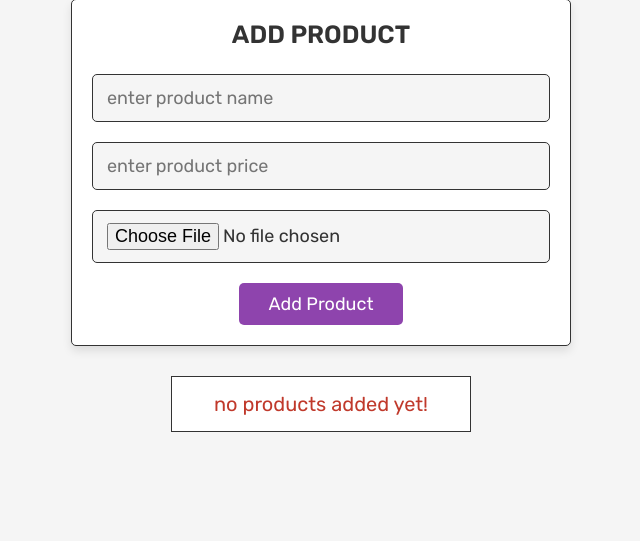
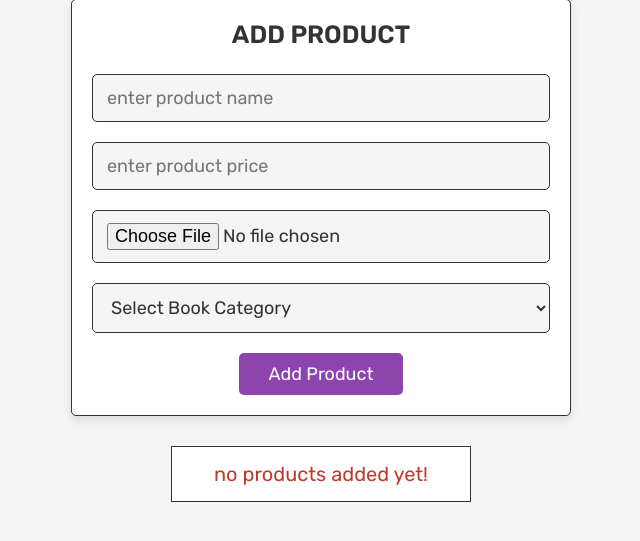
Before and after one commit to almir1512/Used-Volumes, a PHP site: page /admin_products.php in a window 1280 px wide. Shown: the part 167-708 px from the top of the page, without its empty margins (319-959 px from the left). Run offline with PHP 8.4, Linux system fonts and the light colour scheme; the visitor is signed in with stand-in values (Sample User, id 1); data that the repository does not hold is empty.

Commit message:
added category to the products

```diff
--- a/admin_products.php
+++ b/admin_products.php
@@ -14,6 +14,7 @@ if(isset($_POST['add_product'])){
 
    $name = mysqli_real_escape_string($conn, $_POST['name']);
    $price = $_POST['price'];
+   $category = $_POST['category'];
    $image = $_FILES['image']['name'];
    $image_size = $_FILES['image']['size'];
    $image_tmp_name = $_FILES['image']['tmp_name'];
@@ -24,7 +25,7 @@ if(isset($_POST['add_product'])){
    if(mysqli_num_rows($select_product_name) > 0){
       $message[] = 'product name already added';
    }else{
-      $add_product_query = mysqli_query($conn, "INSERT INTO `products`(name, price, image) VALUES('$name', '$price', '$image')") or die('query failed');
+      $add_product_query = mysqli_query($conn, "INSERT INTO `products`(name, price, category, image) VALUES('$name', '$price','$category', '$image')") or die('query failed');
 
       if($add_product_query){
          if($image_size > 2000000){
@@ -53,8 +54,9 @@ if(isset($_POST['update_product'])){
    $update_p_id = $_POST['update_p_id'];
    $update_name = $_POST['update_name'];
    $update_price = $_POST['update_price'];
+   $updated_category = $_POST['upd_category'];
 
-   mysqli_query($conn, "UPDATE `products` SET name = '$update_name', price = '$update_price' WHERE id = '$update_p_id'") or die('query failed');
+   mysqli_query($conn, "UPDATE `products` SET name = '$update_name', price = '$update_price',category='$updated_category' WHERE id = '$update_p_id'") or die('query failed');
 
    $update_image = $_FILES['update_image']['name'];
    $update_image_tmp_name = $_FILES['update_image']['tmp_name'];
@@ -115,6 +117,15 @@ if(isset($_POST['update_product'])){
       <input type="text" name="name" class="box" placeholder="enter product name" required>
       <input type="number" min="0" name="price" class="box" placeholder="enter product price" required>
       <input type="file" name="image" accept="image/jpg, image/jpeg, image/png" class="box" required>
+      <select placeholder="Register as" name="category" class="box">
+         <option value="" disabled selected>Select Book Category</option>
+         <option value="engineering">Engineering</option>
+         <option value="medical">Medical</option>
+         <option value="science">Science</option>
+         <option value="pharmacy">Pharmacy</option>
+         <option value="literature">Literature</option>
+         <option value="other">Other</option>
+      </select>
       <input type="submit" value="add product" name="add_product" class="btn">
    </form>
 
@@ -166,6 +177,15 @@ if(isset($_POST['update_product'])){
       <input type="text" name="update_name" value="<?php echo $fetch_update['name']; ?>" class="box" required placeholder="enter product name">
       <input type="number" name="update_price" value="<?php echo $fetch_update['price']; ?>" min="0" class="box" required placeholder="enter product price">
       <input type="file" class="box" name="update_image" accept="image/jpg, image/jpeg, image/png">
+      <select placeholder="Register as" name="upd_category" class="box">
+         <option value="" disabled selected>Select Book Category</option>
+         <option value="engineering">Engineering</option>
+         <option value="medical">Medical</option>
+         <option value="science">Science</option>
+         <option value="pharmacy">Pharmacy</option>
+         <option value="literature">Literature</option>
+         <option value="other">Other</option>
+      </select>
       <input type="submit" value="update" name="update_product" class="btn">
       <input type="reset" value="cancel" id="close-update" class="option-btn">
    </form>
```
